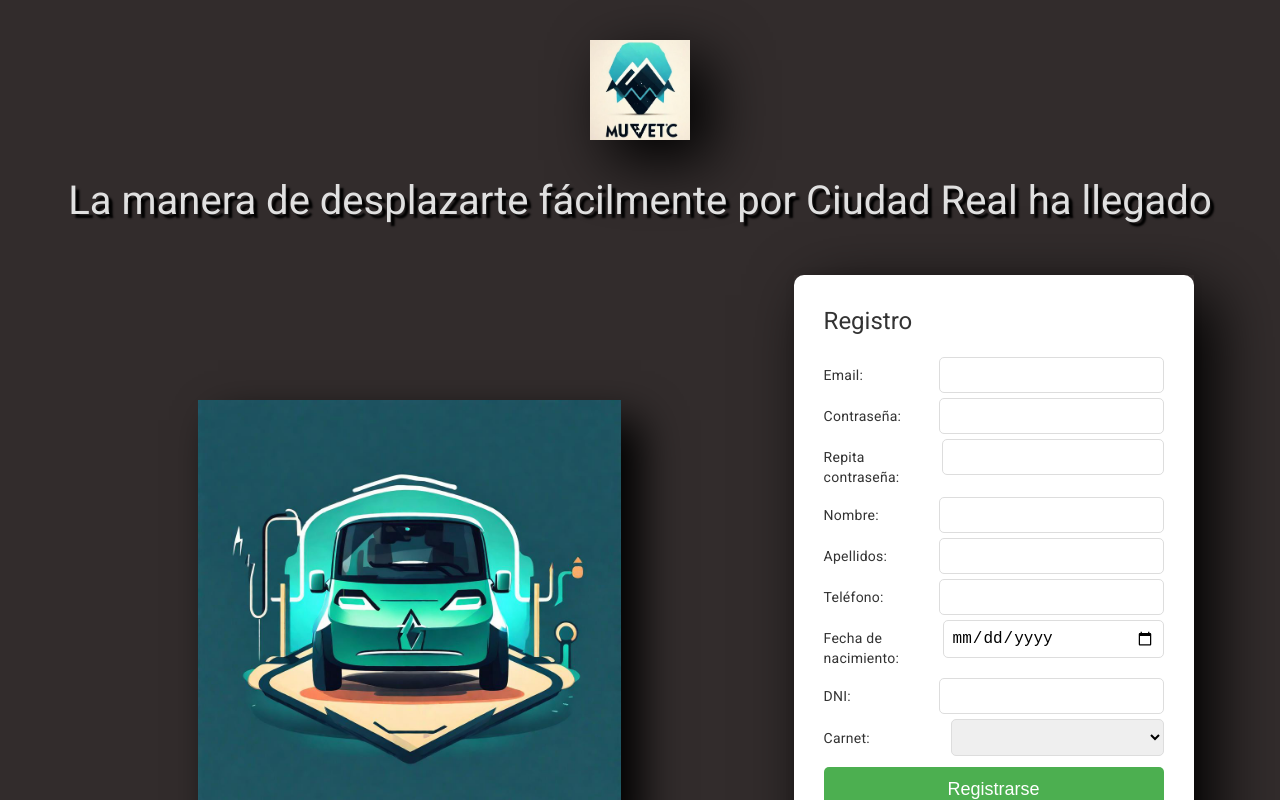
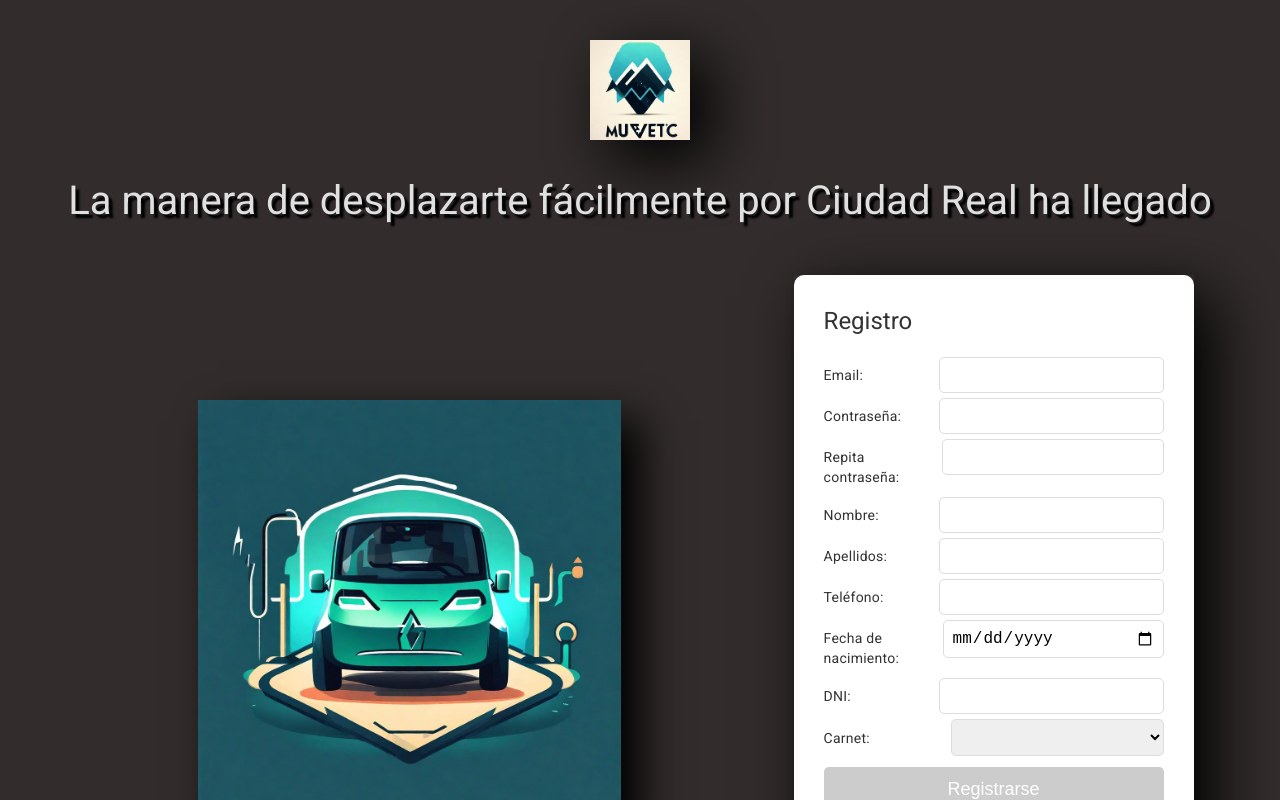
Before and after one commit to aquintana2001/ISO_E02_FRONT, an Angular app in the folder E2ISO23-frontend/: page / in a window 1280 px wide. Both pictures are taken after a click on the button "Registrarse". Shown: the top 800 px of the page. Built offline with nearby package versions, Linux system fonts and the light colour scheme.

Commit message:
Arreglo botón registrar

```diff
--- a/E2ISO23-frontend/src/app/register/register.component.html
+++ b/E2ISO23-frontend/src/app/register/register.component.html
@@ -83,7 +83,7 @@
                     </div>
                 </div>
                 <div class="row">
-                    <button type="submit" [disabled]="registerForm.valid">Registrarse</button>
+                    <button type="submit" [disabled]="!registerForm.valid">Registrarse</button>
                 </div>
             </form>
         </div>
```
